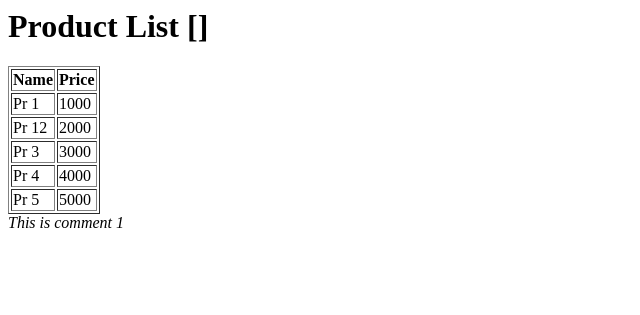
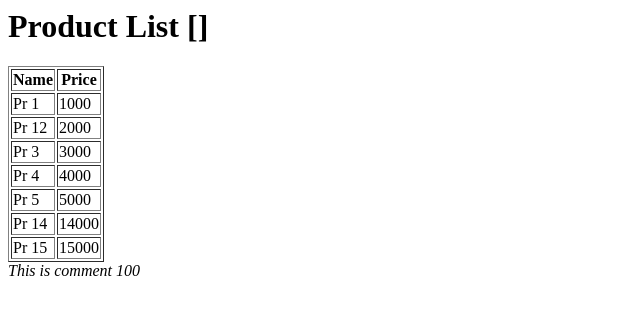
Before and after one commit to thedtv-1961/symfony_flow_tags_service, a Symfony app: template templates/index.twig in a window 1280 px wide. Shown: the top 315 px of the page, without its empty margins (0-640 px from the left). Run offline with Twig, Linux system fonts and the light colour scheme; the template is opened without the code that fills it, so the values that code supplies are empty; some libraries are stand-ins or nearby versions.

Commit message:
test deploy

```diff
--- a/templates/index.twig
+++ b/templates/index.twig
@@ -24,5 +24,13 @@
 		<td>Pr 5</td>
 		<td>5000</td>
 	</tr>
+	<tr>
+		<td>Pr 14</td>
+		<td>14000</td>
+	</tr>
+	<tr>
+		<td>Pr 15</td>
+		<td>15000</td>
+	</tr>
 </table>
-<i>This is comment 1</i>
+<i>This is comment 100</i>
```
